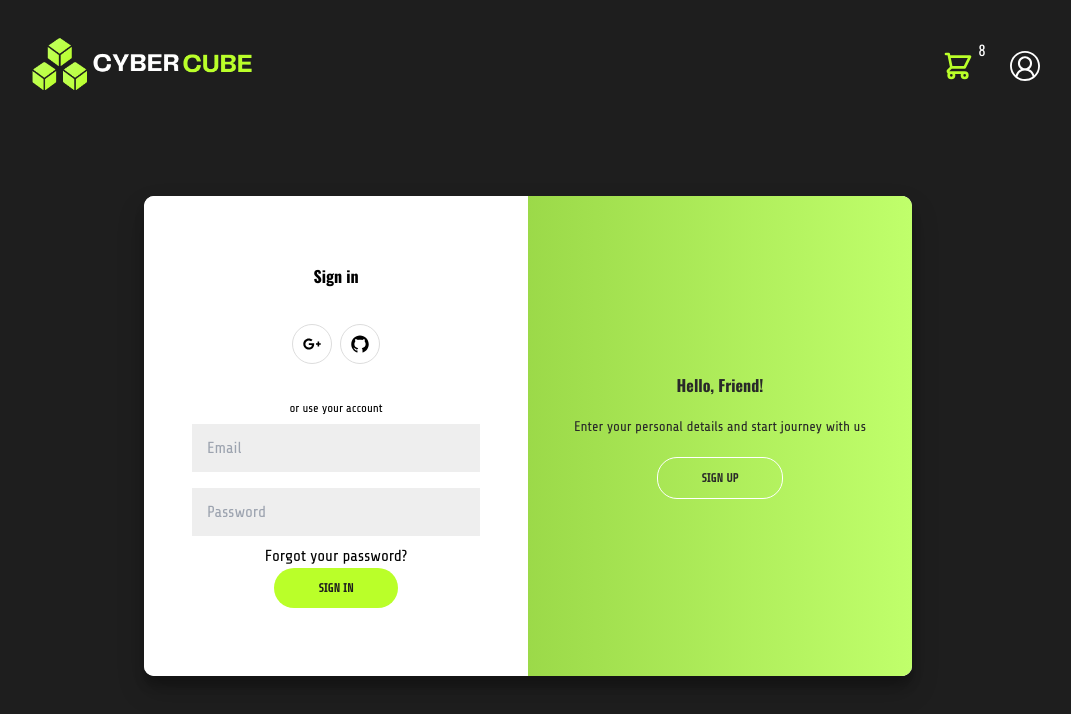
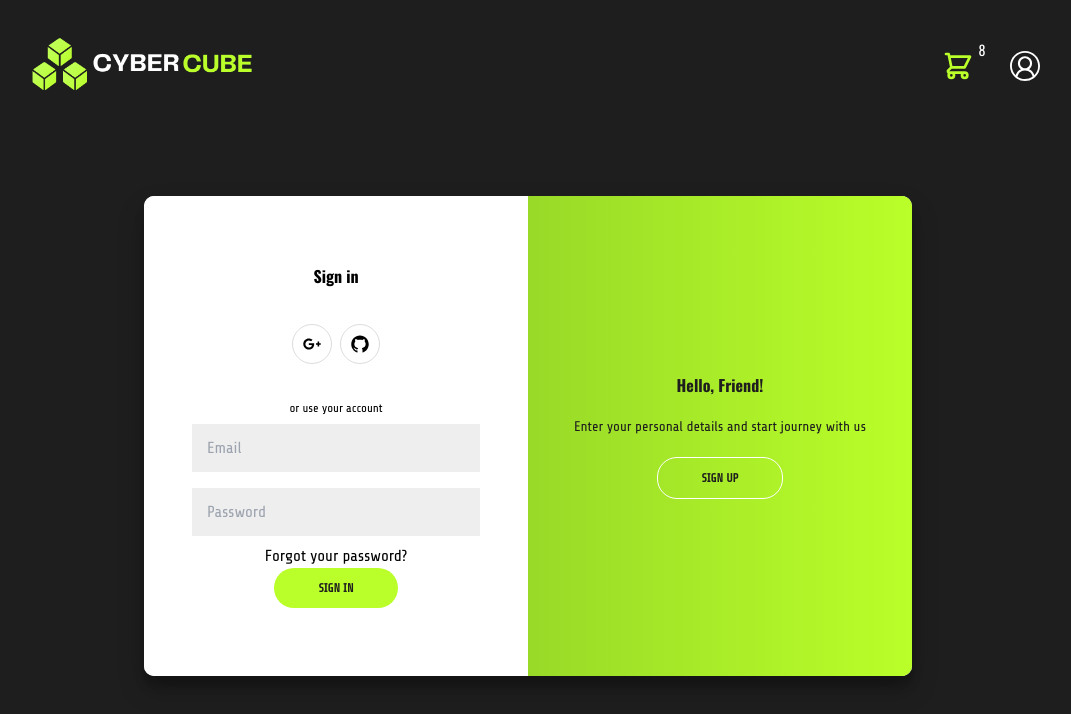
Before and after one commit to francobuceta/Ecommerce-Next.js, a Next.js app: page /auth in a window 1280 px wide. Shown: the top 714 px of the page, without its empty margins (112-1183 px from the left). Built offline with nearby package versions, Linux system fonts and the light colour scheme.

Commit message:
change colors for auth

```diff
--- a/src/globals.css
+++ b/src/globals.css
@@ -99,8 +99,8 @@
 }
 
 .overlay {
-  background: linear-gradient(to right, #77b427, #c0ff6b) no-repeat 0 0 / cover;
-  color: #292929;
+  background: linear-gradient(to right, #77b427, #BAFF29) no-repeat 0 0 / cover;
+  color: #1E1E1E;
   position: relative;
   left: -100%;
   height: 100%;
```
